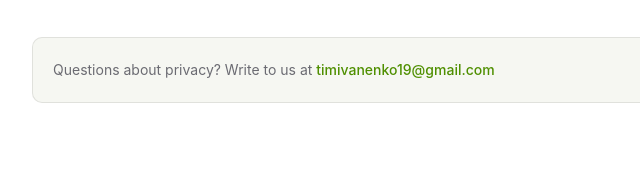
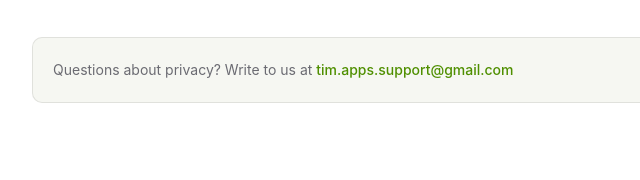
Before and after one commit to timivanenko19/cleartake-legal, a plain HTML site: page index.html in a window 1280 px wide. Shown: the part 1528-1708 px from the top of the page, 280-920 px from the left. Drawn offline with Linux system fonts and the light colour scheme.

Commit message:
Add files via upload

```diff
--- a/index.html
+++ b/index.html
@@ -272,7 +272,7 @@
     </div>
 
     <div class="contact-block">
-      <p>Questions about privacy? Write to us at <a href="mailto:timivanenko19@gmail.com">timivanenko19@gmail.com</a></p>
+      <p>Questions about privacy? Write to us at <a href="mailto:tim.apps.support@gmail.com">tim.apps.support@gmail.com</a></p>
     </div>
   </div>
 
@@ -343,7 +343,7 @@
     </div>
 
     <div class="contact-block">
-      <p>Questions about these terms? Write to us at <a href="mailto:timivanenko19@gmail.com">timivanenko19@gmail.com</a></p>
+      <p>Questions about these terms? Write to us at <a href="mailto:tim.apps.support@gmail.com">tim.apps.support@gmail.com</a></p>
     </div>
   </div>
 
```
